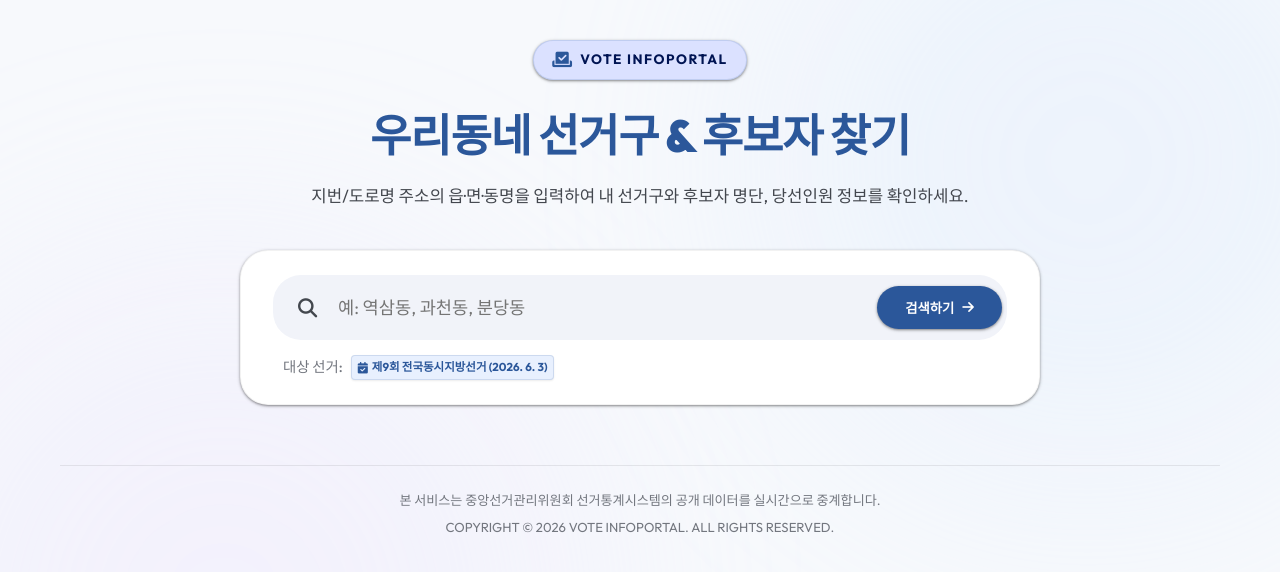
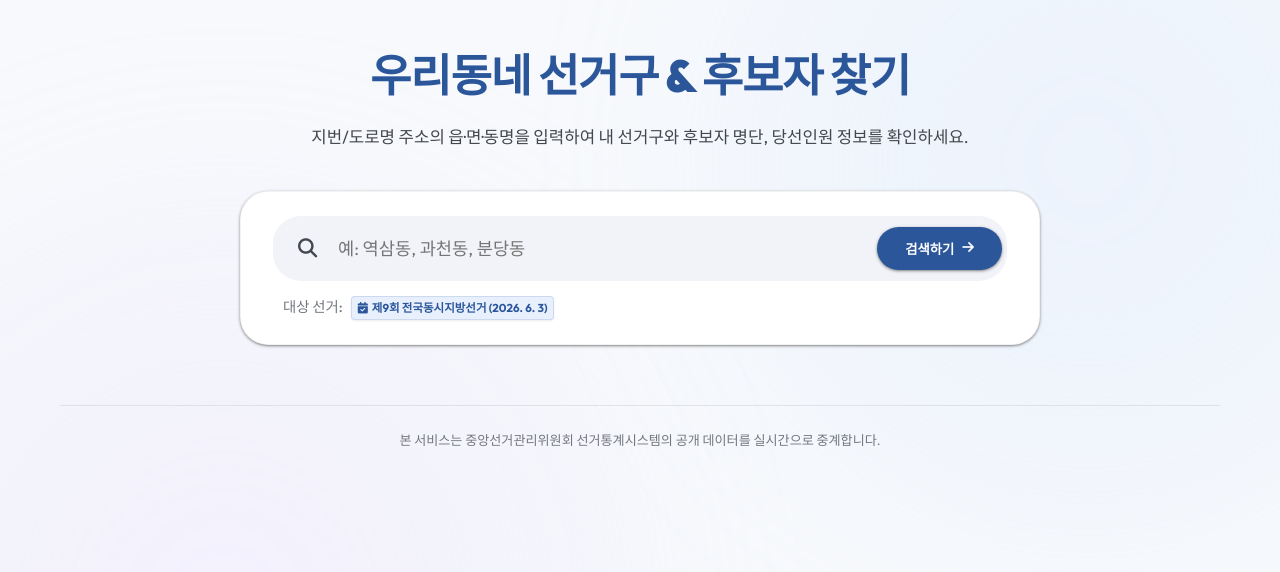
Before and after one commit to fbcore/election, a website: page public/index.html in a window 1280 px wide. Drawn offline with Linux system fonts and the light colour scheme.

Commit message:
VOTE INFOPORTAL 로고 뱃지 및 하단 카피라이트 텍스트 문구 제거

```diff
--- a/public/index.html
+++ b/public/index.html
@@ -20,10 +20,6 @@
 
   <div class="container">
     <header class="app-header">
-      <div class="logo">
-        <i class="fa-solid fa-vote-yea logo-icon"></i>
-        <span>VOTE INFOPORTAL</span>
-      </div>
       <h1>우리동네 선거구 & 후보자 찾기</h1>
       <p class="subtitle">지번/도로명 주소의 읍·면·동명을 입력하여 내 선거구와 후보자 명단, 당선인원 정보를 확인하세요.</p>
     </header>
@@ -101,7 +97,6 @@
 
     <footer class="app-footer">
       <p>본 서비스는 중앙선거관리위원회 선거통계시스템의 공개 데이터를 실시간으로 중계합니다.</p>
-      <p>COPYRIGHT &copy; 2026 VOTE INFOPORTAL. ALL RIGHTS RESERVED.</p>
     </footer>
   </div>
   <script src="app.js"></script>
```
